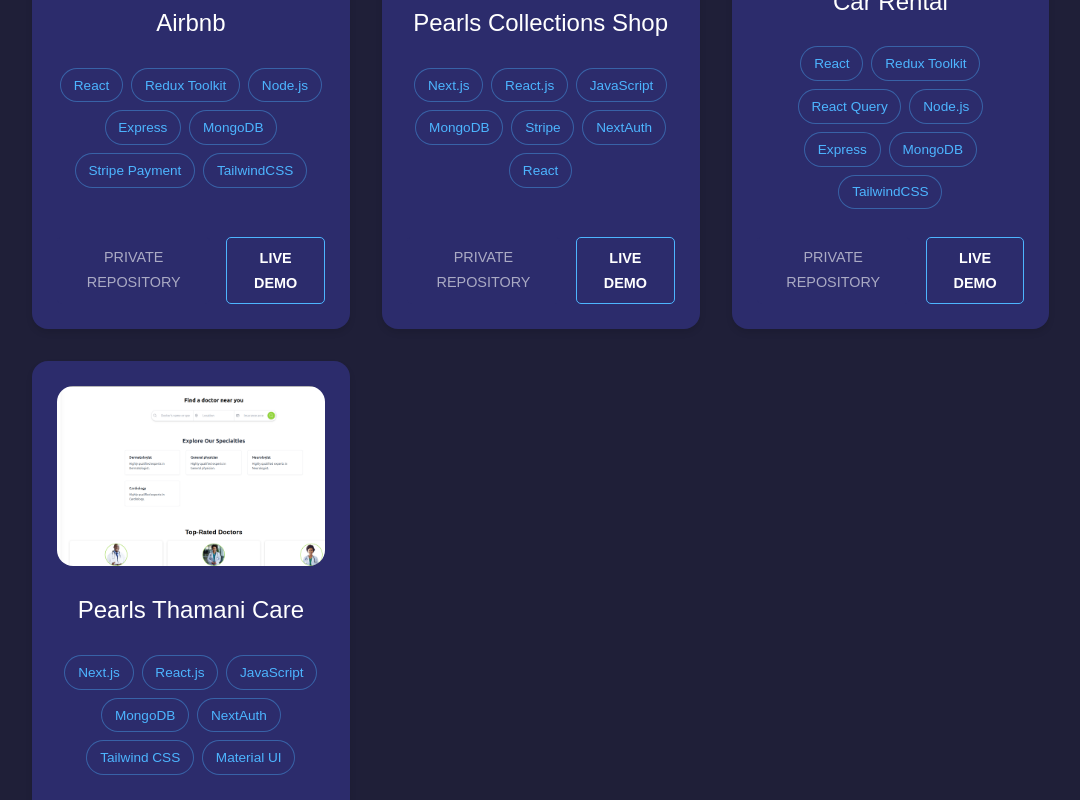
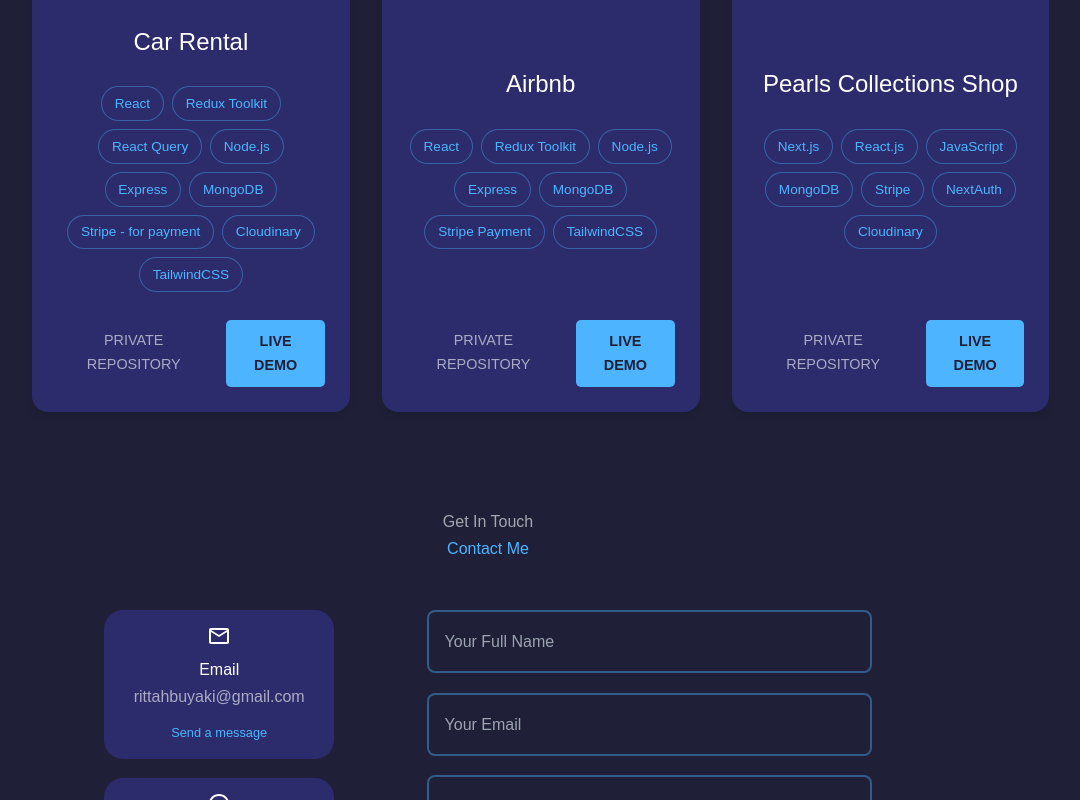
Before and after one commit to Buyaki01/react-portfolio-website, a React (Create React App) app: page / in a window 1280 px wide. Shown: the part 1780-2580 px from the top of the page, without its empty margins (152-1232 px from the left). Built offline with nearby package versions, Linux system fonts and the light colour scheme; the HTML template or start-up script is replaced by a standard one.

Commit message:
Update portfolio

```diff
--- a/src/components/contact/Contact.jsx
+++ b/src/components/contact/Contact.jsx
@@ -35,7 +35,7 @@
             </div>
             <h4>Email</h4>
             <h5>rittahbuyaki@gmail.com</h5>
-            <a href="mailto:rittahbuyaki@gmail.com" target='_blank'>Send a message</a>
+            <a href="mailto:rittahbuyaki@gmail.com" target='_blank' rel='noopener noreferrer'>Send a message</a>
           </article>
           <article className="contact__option">
             <div className='flex justify-center'>
@@ -43,7 +43,7 @@
             </div>
             <h4>Messenger</h4>
             <h5>rittasweta</h5>
-            <a href="https://m.me/rittabuyaki" target='_blank'>Send a message</a>
+            <a href="https://m.me/rittabuyaki" target='_blank' rel='noopener noreferrer'>Send a message</a>
           </article>
           <article className="contact__option">
             <div className='flex justify-center'>
@@ -51,7 +51,7 @@
             </div>
             <h4>WhatsApp</h4>
             <h5>+254722554294</h5>
-            <a href="https://api.whatsapp.com/send?phone=%2B254722554294" target='_blank'>Send a message</a>
+            <a href="https://api.whatsapp.com/send?phone=%2B254722554294" target='_blank' rel='noopener noreferrer'>Send a message</a>
           </article>
         </div>
         <form ref={form} onSubmit={sendEmail}>
--- a/src/components/contact/contact.css
+++ b/src/components/contact/contact.css
@@ -40,7 +40,7 @@
   font-size: 0.8rem;
 }
 
-h5 {
+#contact h5 {
   color: var(--color-light);
 }
 
@@ -59,6 +59,13 @@
   border: 2px solid var(--color-primary-variant);
   resize: none;
   color: var(--color-white);
+  transition: border-color 300ms ease, box-shadow 300ms ease;
+}
+
+input:focus, textarea:focus {
+  outline: none;
+  border-color: var(--color-primary);
+  box-shadow: 0 0 8px rgba(77, 181, 255, 0.3);
 }
 
 /* MEDIA QUERIES (MEDIUM DEVICES) */
--- a/src/components/header/header.css
+++ b/src/components/header/header.css
@@ -44,6 +44,7 @@
     margin: 4rem auto 0;
     border-radius: 12rem 12rem 0 0;
     overflow: hidden;
+    box-shadow: 0 0 30px rgba(77, 181, 255, 0.2);
 }
 
 /* SCROLL DOWN */
--- a/src/components/nav/nav.css
+++ b/src/components/nav/nav.css
@@ -21,10 +21,12 @@
   display: flex;
   color: var(--color-light);
   font-size: 1.1rem;
+  transition: background 300ms ease, color 300ms ease;
 }
 
 nav a:hover {
   background: rgba(0, 0, 0, 0.3);
+  color: var(--color-white);
 }
 
 nav a.active {
--- a/src/components/projects/Projects.jsx
+++ b/src/components/projects/Projects.jsx
@@ -1,76 +1,61 @@
-import airbnb from "../../assets/airbnb.PNG";
-import pearlsCollections from "../../assets/pearlsCollections.PNG";
-import pearlsThamaniCare from "../../assets/pearlsThamaniCare.png";
-import carRental from "../../assets/thamani-cars.png";
-import "./projects.css";
+import airbnb from '../../assets/airbnb.PNG';
+import pearlsCollections from '../../assets/pearlsCollections.PNG';
+import pearlsThamaniCare from '../../assets/pearlsThamaniCare.png';
+import carRental from '../../assets/thamani-cars.png';
+import './projects.css';
 
 const data = [
     {
         id: 1,
-        image: airbnb,
-        title: "Airbnb",
-        github: "https://github.com/Buyaki01/react-redux-airbnb-client",
-        demo: "https://react-redux-airbnb-client.onrender.com",
+        image: carRental,
+        title: 'Car Rental',
+        github: 'https://github.com/Buyaki01/carrental-mern',
+        demo: 'https://thamani-cars.vercel.app',
         isPrivate: true,
         languages: [
-            "React",
-            "Redux Toolkit",
-            "Node.js",
-            "Express",
-            "MongoDB",
-            "Stripe Payment",
-            "TailwindCSS",
+            'React',
+            'Redux Toolkit',
+            'React Query',
+            'Node.js',
+            'Express',
+            'MongoDB',
+            'Stripe - for payment',
+            'Cloudinary',
+            'TailwindCSS',
         ],
     },
     {
         id: 2,
-        image: pearlsCollections,
-        title: "Pearls Collections Shop",
-        github: "https://github.com/Buyaki01/nextjs-online-store-shop",
-        demo: "https://pearls-thamani-collections.vercel.app",
+        image: airbnb,
+        title: 'Airbnb',
+        github: 'https://github.com/Buyaki01/react-redux-airbnb-client',
+        demo: 'https://react-redux-airbnb-client.onrender.com',
         isPrivate: true,
         languages: [
-            "Next.js",
-            "React.js",
-            "JavaScript",
-            "MongoDB",
-            "Stripe",
-            "NextAuth",
-            "React",
+            'React',
+            'Redux Toolkit',
+            'Node.js',
+            'Express',
+            'MongoDB',
+            'Stripe Payment',
+            'TailwindCSS',
         ],
     },
     {
         id: 3,
-        image: carRental,
-        title: "Car Rental",
-        github: "https://github.com/Buyaki01/carrental-mern",
-        demo: "https://thamani-cars.vercel.app",
+        image: pearlsCollections,
+        title: 'Pearls Collections Shop',
+        github: 'https://github.com/Buyaki01/nextjs-online-store-shop',
+        demo: 'https://pearls-thamani-collections.vercel.app',
         isPrivate: true,
         languages: [
-            "React",
-            "Redux Toolkit",
-            "React Query",
-            "Node.js",
-            "Express",
-            "MongoDB",
-            "TailwindCSS",
-        ],
-    },
-    {
-        id: 4,
-        image: pearlsThamaniCare,
-        title: "Pearls Thamani Care",
-        github: "https://github.com/Buyaki01/pearls-thamani-care",
-        demo: "https://pearls-thamani-care.vercel.app/home",
-        isPrivate: true,
-        languages: [
-            "Next.js",
-            "React.js",
-            "JavaScript",
-            "MongoDB",
-            "NextAuth",
-            "Tailwind CSS",
-            "Material UI",
+            'Next.js',
+            'React.js',
+            'JavaScript',
+            'MongoDB',
+            'Stripe',
+            'NextAuth',
+            'Cloudinary',
         ],
     },
 ];
@@ -140,7 +125,7 @@
                                 </a>
                             </div>
                         </article>
-                    )
+                    ),
                 )}
             </div>
         </section>
--- a/src/components/projects/projects.css
+++ b/src/components/projects/projects.css
@@ -68,20 +68,13 @@
     gap: 1rem;
 }
 
-.btn {
+#projects .btn {
     padding: 0.5rem 1.2rem;
     border-radius: 5px;
     font-size: 0.9rem;
     font-weight: bold;
     text-transform: uppercase;
     text-decoration: none;
-    background: var(--color-primary);
-    color: var(--color-white);
-    transition: background 0.3s ease;
-}
-
-.btn:hover {
-    background: var(--color-primary-variant);
 }
 
 .btn-disabled {
@@ -95,11 +88,17 @@
 }
 
 .btn-primary {
-    background: var(--color-accent);
+    background: var(--color-primary);
+    color: var(--color-bg);
+    border-color: transparent;
 }
 
 .btn-primary:hover {
-    background: var(--color-accent-variant);
+    background: var(--color-primary);
+    color: var(--color-bg);
+    transform: translateY(-3px);
+    box-shadow: 0 0 18px rgba(77, 181, 255, 0.55);
+    border-color: transparent;
 }
 
 .portfolio__languages {
@@ -133,7 +132,7 @@
         font-size: 1.2rem;
     }
 
-    .btn {
+    #projects .btn {
         font-size: 0.8rem;
         padding: 0.4rem 1rem;
     }
--- a/src/components/skills/skills.css
+++ b/src/components/skills/skills.css
@@ -1,6 +1,6 @@
 #skills {
   margin-top: 6rem;
-  height: 30vh;
+  min-height: 35vh;
 }
 
 .container.skills__container {
@@ -16,6 +16,12 @@
 
 .skill__image {
   border: 0.4rem solid var(--color-primary-variant);
+  transition: border-color 0.3s ease, box-shadow 0.3s ease;
+}
+
+.skill__image:hover {
+  border-color: var(--color-primary);
+  box-shadow: 0 0 12px rgba(77, 181, 255, 0.4);
 }
 
 .slick-prev, .slick-next {
--- a/src/index.css
+++ b/src/index.css
@@ -19,6 +19,8 @@
   --color-bg-variant: #2c2c6c;
   --color-primary: #4db5ff;
   --color-primary-variant: rgba(77, 181, 255, 0.4);
+  --color-accent: #4db5ff;
+  --color-accent-variant: rgba(77, 181, 255, 0.8);
   --color-white: #fff;
   --color-light: rgba(255, 255, 255, 0.6);
 
@@ -88,7 +90,7 @@
   border-radius: 0.4rem;
   cursor: pointer;
   border: 1px solid var(--color-primary);
-  transition: var(--transition);
+  transition: background 400ms ease, color 400ms ease, transform 300ms ease, box-shadow 300ms ease, border-color 300ms ease;
 }
 
 .btn:hover {
```
Also changed, not shown: 1 other file (tests, documents, lock files or other folders).
